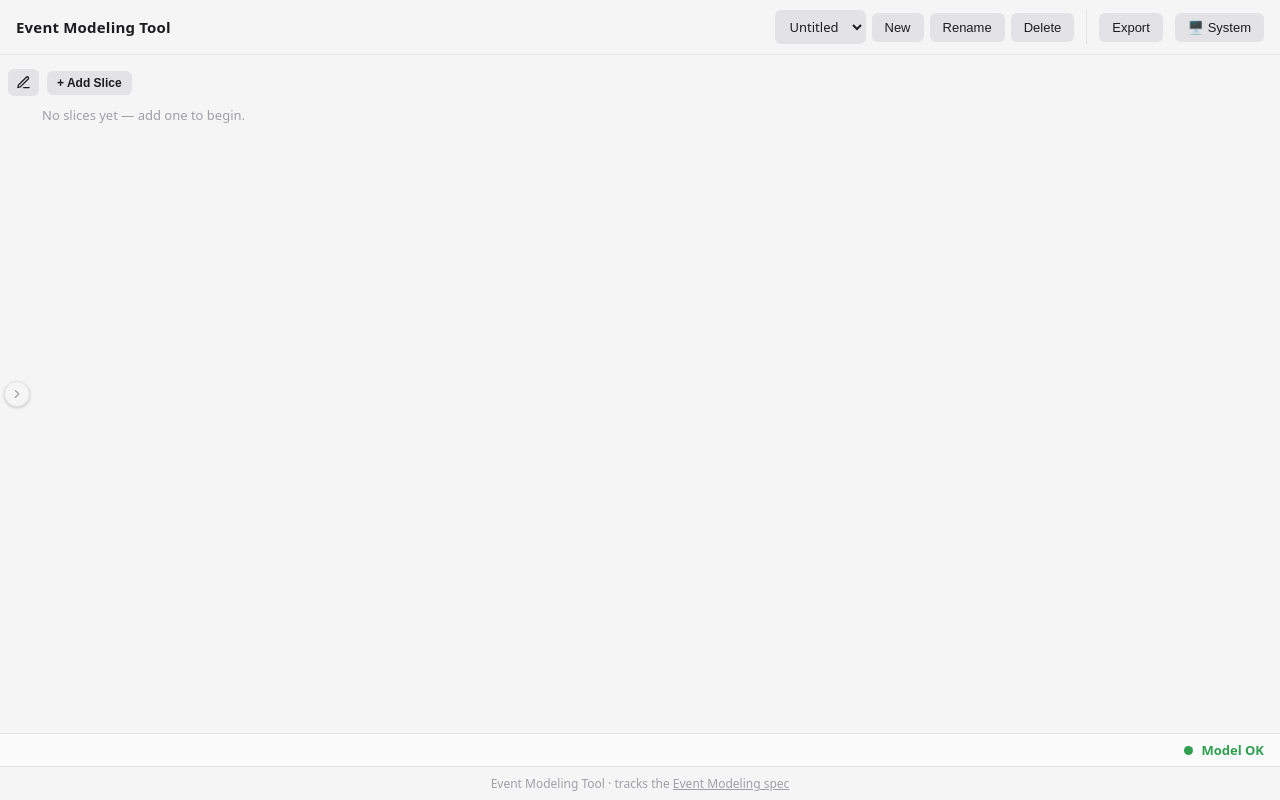
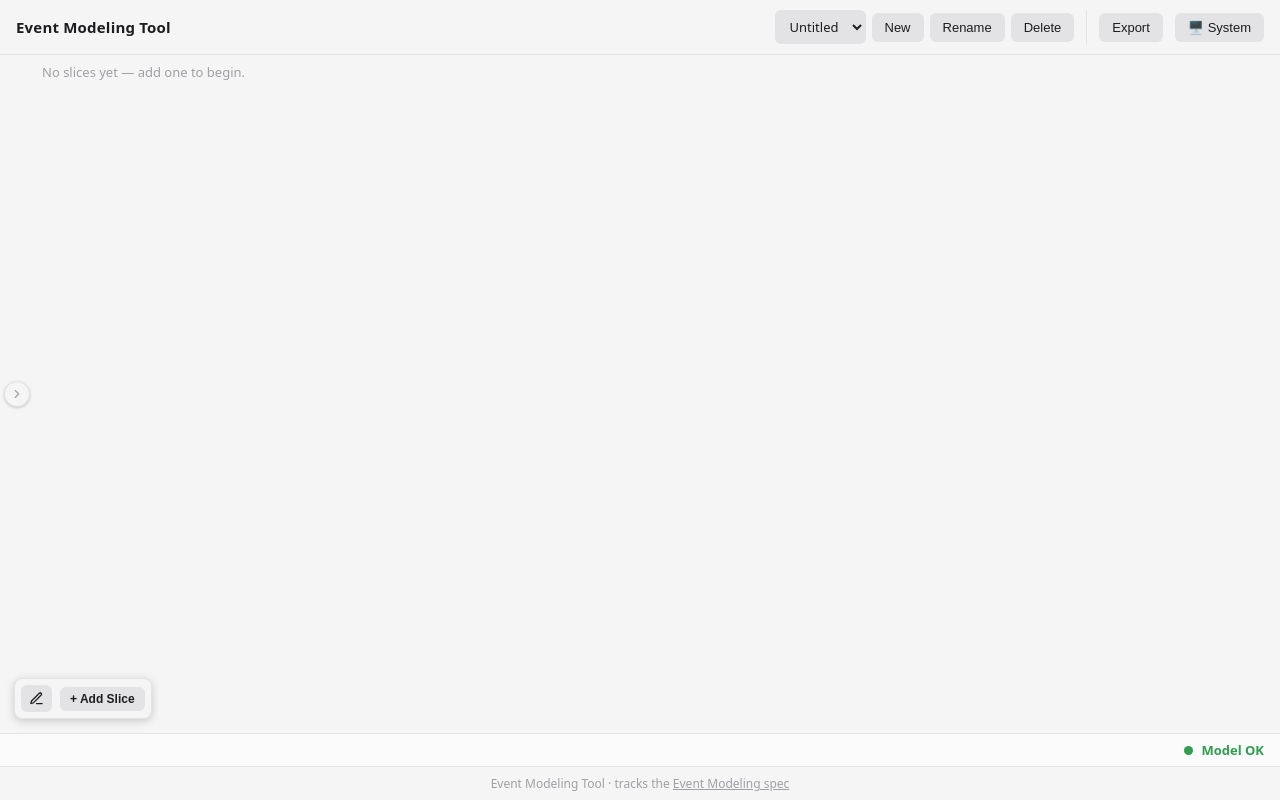
Before and after one commit to rlnsy/event-modeling-webapp, a website: page index.html in a window 1280 px wide. Drawn offline with Linux system fonts and the light colour scheme.

Commit message:
float the editor and add slice buttons

```diff
--- a/app.js
+++ b/app.js
@@ -1046,7 +1046,8 @@
   // to hidden on reload.
 
   let editorHidden = true;
-  let editToggleBtn = null; // the pencil button in the most recently rendered toolbar
+  const editToggleBtn = document.getElementById("editToggleBtn"); // pencil in the floating dock
+  const addSliceBtn = document.getElementById("addSliceBtn"); // "+ Add Slice" in the floating dock
   const paneToggle = document.getElementById("paneToggle"); // collapse handle on the divider
 
   function svg(path) {
@@ -1099,34 +1100,26 @@
     paneToggle.addEventListener("click", () => setEditorHidden(!editorHidden));
   }
 
+  // The floating action dock lives outside the scrolling preview, so its buttons
+  // are wired once here rather than rebuilt on every render.
+  if (editToggleBtn) {
+    editToggleBtn.innerHTML = EDIT_ICON;
+    editToggleBtn.addEventListener("click", () => setEditorHidden(!editorHidden));
+    updateEditToggleBtn();
+  }
+  if (addSliceBtn) {
+    addSliceBtn.addEventListener("click", () => startAdd("slice", null, null));
+  }
+
   // Full-width visualizer is the default view.
   document.body.classList.add("editor-hidden");
   updatePaneToggle();
 
   function renderModel(parsed) {
+    // The edit toggle + "+ Add Slice" buttons live in the floating dock outside
+    // this scrolling pane (always available, even for an empty document), so the
+    // render only rebuilds the slice canvas.
     preview.innerHTML = "";
-
-    // Always offer a global "Add Slice" so an empty document can be bootstrapped.
-    const toolbar = document.createElement("div");
-    toolbar.className = "preview-toolbar";
-
-    // Edit toggle pinned to the top-left corner: shows/hides the JSON editor.
-    editToggleBtn = document.createElement("button");
-    editToggleBtn.type = "button";
-    editToggleBtn.className = "edit-toggle-btn";
-    editToggleBtn.innerHTML = EDIT_ICON;
-    editToggleBtn.addEventListener("click", () => setEditorHidden(!editorHidden));
-    updateEditToggleBtn();
-    toolbar.appendChild(editToggleBtn);
-
-    const addSliceBtn = document.createElement("button");
-    addSliceBtn.type = "button";
-    addSliceBtn.className = "add-btn";
-    addSliceBtn.textContent = "+ Add Slice";
-    addSliceBtn.addEventListener("click", () => startAdd("slice", null, null));
-    toolbar.appendChild(addSliceBtn);
-
-    preview.appendChild(toolbar);
 
     const slices = parsed && Array.isArray(parsed.slices) ? parsed.slices : null;
     if (!slices || slices.length === 0) {
--- a/index.html
+++ b/index.html
@@ -48,7 +48,15 @@
     <div class="pane-rail" aria-hidden="false">
       <button class="pane-toggle" id="paneToggle" type="button"></button>
     </div>
-    <aside class="preview" id="preview" aria-label="Model preview"></aside>
+    <div class="preview-wrap">
+      <aside class="preview" id="preview" aria-label="Model preview"></aside>
+      <!-- Floating action dock: hovers over the bottom-left of the slice canvas
+           so it doesn't claim a strip at the top of the visualizer. -->
+      <div class="preview-toolbar" id="previewToolbar">
+        <button class="edit-toggle-btn" id="editToggleBtn" type="button"></button>
+        <button class="add-btn" id="addSliceBtn" type="button">+ Add Slice</button>
+      </div>
+    </div>
   </main>
 
   <footer class="statusbar" id="statusbar">
--- a/styles.css
+++ b/styles.css
@@ -291,6 +291,17 @@ body.editor-hidden .pane-toggle { left: 4px; }
 #input:focus { outline: none; }
 
 /* ---------- Preview pane ---------- */
+/* Positioned, non-scrolling shell around the preview. Anchors the floating
+   action dock to the bottom-left of the visualizer so it stays put while the
+   slice canvas inside .preview scrolls. */
+.preview-wrap {
+  position: relative;
+  flex: 1 1 auto;
+  min-width: 0;
+  min-height: 0;
+  display: flex;
+}
+
 .preview {
   /* Grows to fill all the horizontal space the editor doesn't claim. The editor
      is sized to its text, so the preview gets everything else. */
@@ -300,11 +311,10 @@ body.editor-hidden .pane-toggle { left: 4px; }
   overflow: auto;
   background: var(--bg-elev);
   border-left: 1px solid var(--line);
-  /* No top OR left padding: the sticky .preview-toolbar must cover from the true
-     top-left of the scrollport. Padding here would sit outside the toolbar's
-     masking background once scrolled, letting card content peek through (top
-     edge, and the left strip when the canvas is scrolled horizontally). The
-     left inset for the slice canvas lives in .preview-row's padding instead. */
+  /* No left padding so the sticky slice headers mask from the true left edge; the
+     left inset for the slice canvas lives in .preview-row's padding instead. The
+     top gap above the slice titles lives in .slice-header's padding-top so the
+     sticky headers don't drift before they pin. */
   padding: 0 14px 14px 0;
 }
 
@@ -751,33 +761,23 @@ svg.flow-lines {
 .detail-array > li + li { border-top: 1px dashed var(--line); }
 
 /* ---------- Add controls ---------- */
-/* Pinned to the top-left of the scrolling preview so the edit toggle and the
-   "+ Add Slice" button stay in reach no matter how far the slice canvas is
-   scrolled. Negative side margins let the strip span the preview's horizontal
-   padding so its background masks content at the left/right edges. Top margin
-   is 0 (and .preview has no top padding) so the strip's background covers the
-   scrollport from y=0 with no uncovered gap once scrolled. No bottom margin:
-   the gap to the slice titles lives in .slice-header's padding-top instead, so
-   the sticky headers don't drift before pinning. Sticks on both axes. */
+/* Floating action dock: the edit toggle and "+ Add Slice" button hover over the
+   bottom-left of the visualizer. Anchored to .preview-wrap (not the scrolling
+   .preview) so they stay in reach no matter how the slice canvas is scrolled,
+   while reclaiming the vertical strip they used to occupy at the top. */
 .preview-toolbar {
-  position: sticky;
-  top: 0;
-  left: 0;
-  z-index: 4;
+  position: absolute;
+  left: 14px;
+  bottom: 14px;
+  z-index: 6;
   display: flex;
   align-items: center;
   gap: 8px;
-  /* Only the RIGHT margin bleeds negative (over the preview's right padding). No
-     negative LEFT margin: combined with sticky left:0 it would shift the masking
-     background inward when the canvas is scrolled, uncovering a left strip where
-     scrolled cards/arrows peek through. The toolbar starts at the preview's true
-     left edge (which has no padding) and sticks there, masking the full width. */
-  margin: 0 -14px 0 0;
-  /* Top padding is the gap between the app topbar and the buttons. It lives in
-     the toolbar's own padding (not preview top padding) so the background still
-     masks from y=0 once scrolled. */
-  padding: 14px 8px 2px;
+  padding: 6px;
+  border-radius: 8px;
   background: var(--bg-elev);
+  border: 1px solid var(--line);
+  box-shadow: 0 2px 8px rgba(0, 0, 0, 0.18);
 }
 
 /* Edit toggle pinned to the top-left of the toolbar: shows/hides the JSON
@@ -844,22 +844,22 @@ summary.add-btn::marker { content: ""; }
   flex-wrap: wrap;
   align-items: center;
   gap: 8px;
-  /* Keep the slice name + action buttons pinned while the lanes scroll
-     vertically beneath them. Pinned just below the sticky .preview-toolbar
-     strip (top:0, z-index:4) so it stays visible instead of sliding behind it.
-     The opaque background + z-index let card content (and the flow-line overlay
-     at z-index 1) pass behind the header. */
+  /* Keep the slice name + action buttons pinned to the top of the scrollport
+     while the lanes scroll vertically beneath them. The opaque background +
+     z-index let card content (and the flow-line overlay at z-index 1) pass
+     behind the header. */
   position: sticky;
-  top: 40px;
+  top: 0;
   z-index: 2;
   background: var(--bg-elev);
-  /* Breathing room to the toolbar lives here (not the toolbar's bottom margin)
-     so the header barely travels before it pins. Because the header background
-     matches the preview, this top padding reads as the gap above the slice
-     titles. top:40 keeps its top edge just under the ~43px toolbar so the
-     overlap masks any card peeking between them. */
-  padding-top: 30px;
+  /* Reads as the gap above the slice titles at the default scroll position. */
+  padding-top: 14px;
 }
+/* The .slice-column gap (46px, sized for the flow-line arcs between lanes) also
+   lands between the header and the first lane, leaving a wide blank strip under
+   the header. Pull the first lane up so the screens/automation row sits closer
+   to the title. */
+.slice-header + .lane { margin-top: -28px; }
 .slice-head-main {
   min-width: 0;
   flex: 1 1 100%;
```
